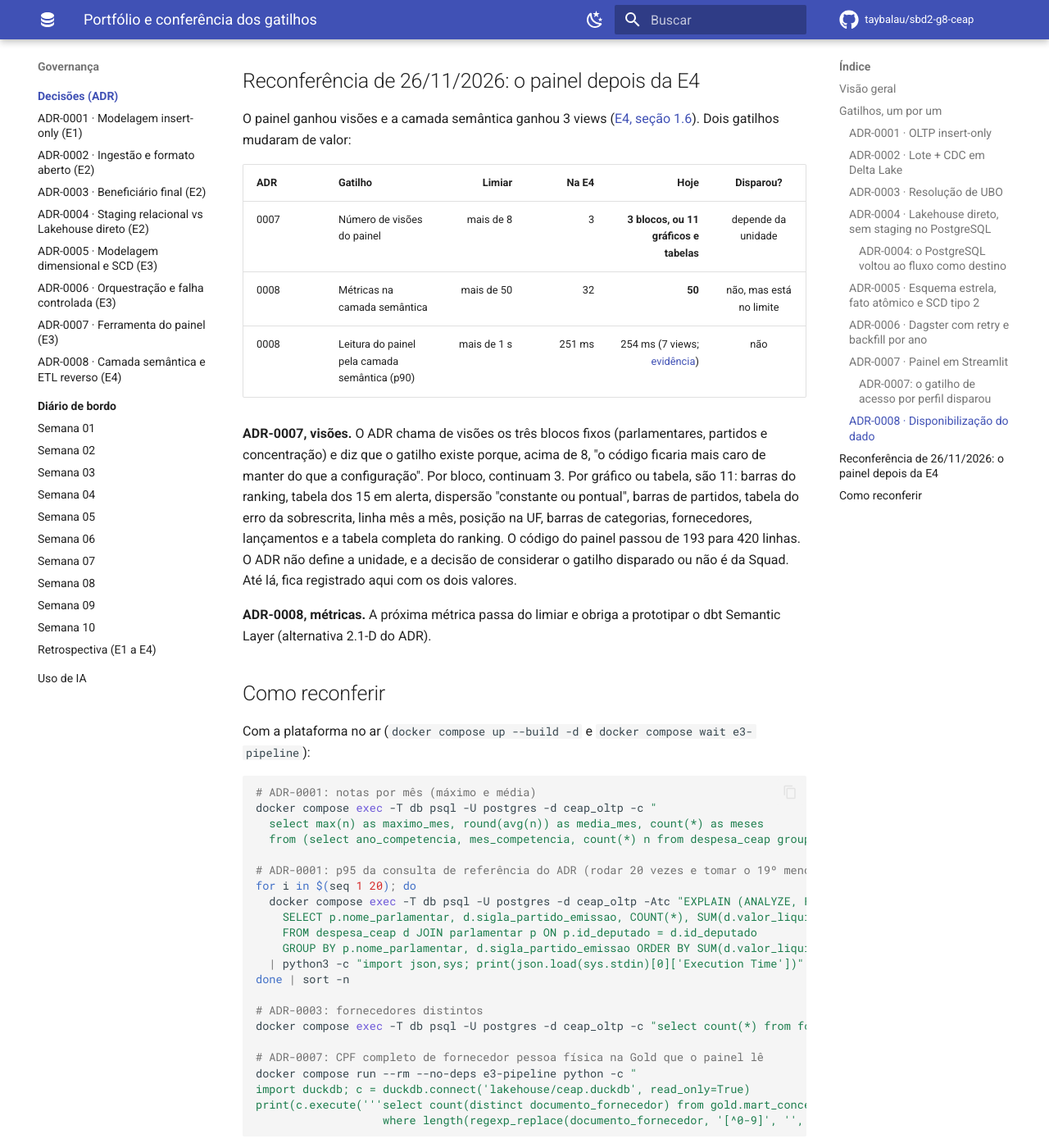
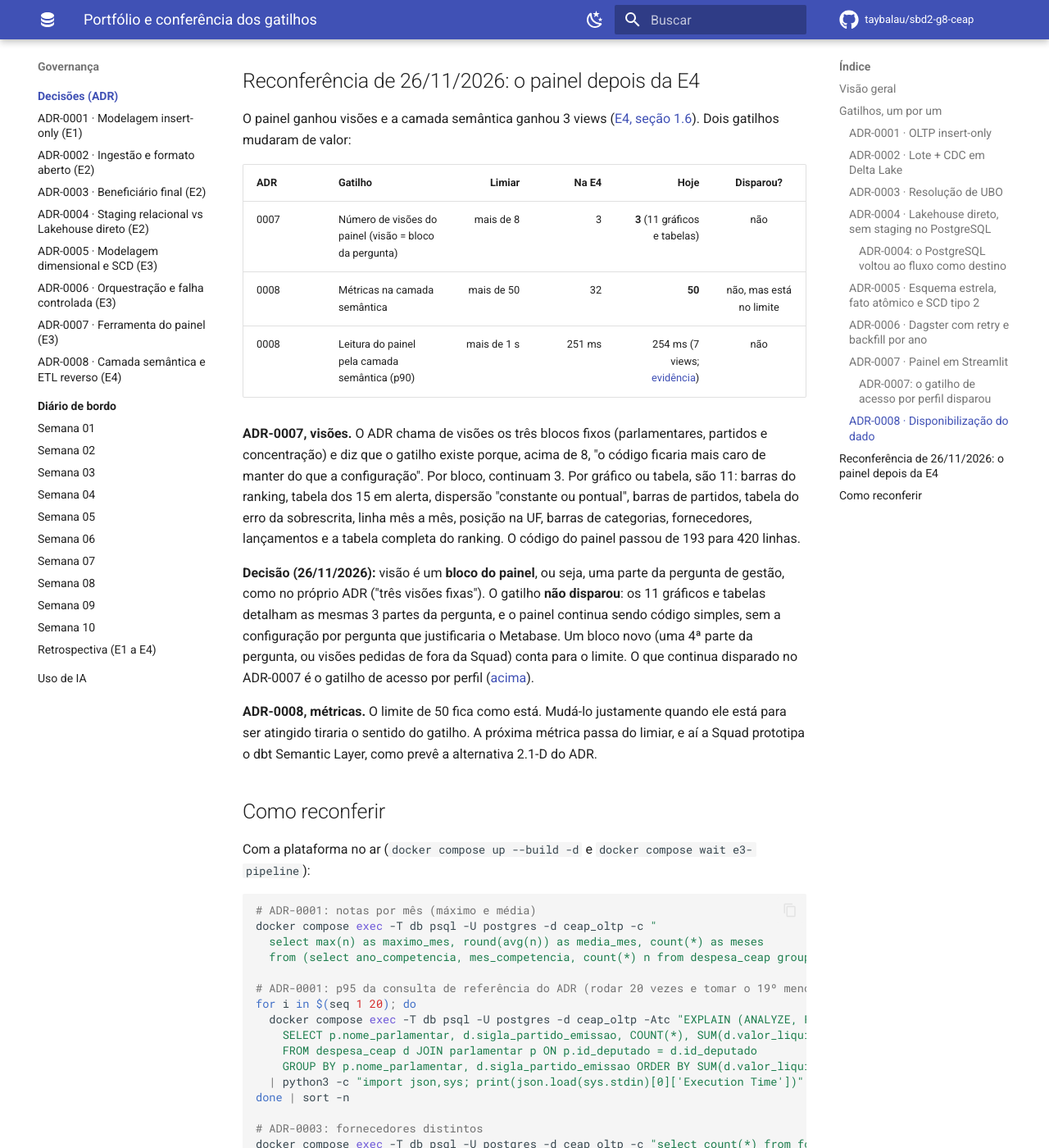
Before and after one commit to taybalau/sbd2-g8-ceap, an MkDocs documentation site: the page built from docs/adr/README.md, in a window 1280 px wide and 1400 px high, scrolled down 4954 px. Shown: the whole window at 82% size. Built offline with MkDocs 1.6.1 and Material for MkDocs 9.7.7, drawn with Linux system fonts in a browser that asks for light colours; comment, search, counter and statistics services are not loaded.

Commit message:
docs(adr): visão do ADR-0007 é o bloco do painel; limite do ADR-0008 mantido

```diff
--- a/docs/adr/README.md
+++ b/docs/adr/README.md
@@ -151,7 +151,7 @@ Dois gatilhos mudaram de valor:
 
 | ADR | Gatilho | Limiar | Na E4 | Hoje | Disparou? |
 | :--- | :--- | ---: | ---: | ---: | :---: |
-| 0007 | Número de visões do painel | mais de 8 | 3 | **3 blocos, ou 11 gráficos e tabelas** | depende da unidade |
+| 0007 | Número de visões do painel (visão = bloco da pergunta) | mais de 8 | 3 | **3** (11 gráficos e tabelas) | não |
 | 0008 | Métricas na camada semântica | mais de 50 | 32 | **50** | não, mas está no limite |
 | 0008 | Leitura do painel pela camada semântica (p90) | mais de 1 s | 251 ms | 254 ms (7 views; [evidência](../evidencias/painel_leitura_semantica.json)) | não |
 
@@ -160,11 +160,18 @@ concentração) e diz que o gatilho existe porque, acima de 8, "o código ficari
 que a configuração". Por bloco, continuam 3. Por gráfico ou tabela, são 11: barras do ranking, tabela
 dos 15 em alerta, dispersão "constante ou pontual", barras de partidos, tabela do erro da sobrescrita,
 linha mês a mês, posição na UF, barras de categorias, fornecedores, lançamentos e a tabela completa do
-ranking. O código do painel passou de 193 para 420 linhas. O ADR não define a unidade, e a decisão de
-considerar o gatilho disparado ou não é da Squad. Até lá, fica registrado aqui com os dois valores.
+ranking. O código do painel passou de 193 para 420 linhas.
 
-**ADR-0008, métricas.** A próxima métrica passa do limiar e obriga a prototipar o dbt Semantic Layer
-(alternativa 2.1-D do ADR).
+**Decisão (26/11/2026):** visão é um **bloco do painel**, ou seja, uma parte da pergunta de gestão, como
+no próprio ADR ("três visões fixas"). O gatilho **não disparou**: os 11 gráficos e tabelas detalham as
+mesmas 3 partes da pergunta, e o painel continua sendo código simples, sem a configuração por
+pergunta que justificaria o Metabase. Um bloco novo (uma 4ª parte da pergunta, ou visões pedidas de
+fora da Squad) conta para o limite. O que continua disparado no ADR-0007 é o gatilho de acesso por
+perfil ([acima](#adr-0007-o-gatilho-de-acesso-por-perfil-disparou)).
+
+**ADR-0008, métricas.** O limite de 50 fica como está. Mudá-lo justamente quando ele está para ser
+atingido tiraria o sentido do gatilho. A próxima métrica passa do limiar, e aí a Squad prototipa o dbt
+Semantic Layer, como prevê a alternativa 2.1-D do ADR.
 
 ## Como reconferir
 
```
Also changed, not shown: docs/defesa/perguntas.md (+3 -2 lines).
